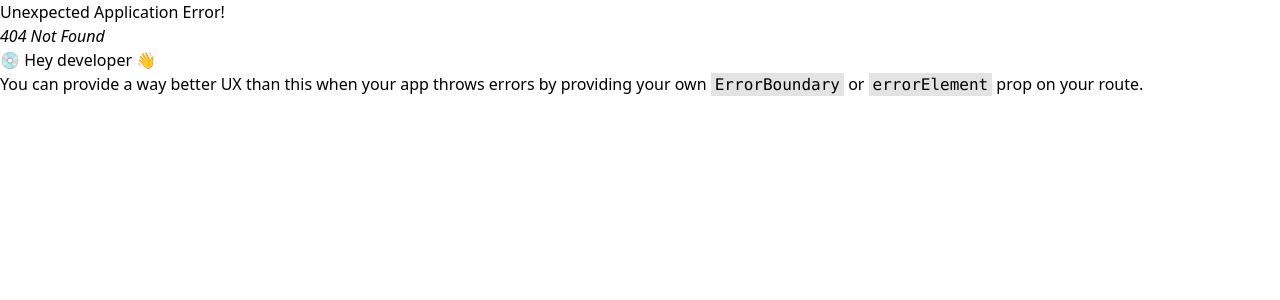
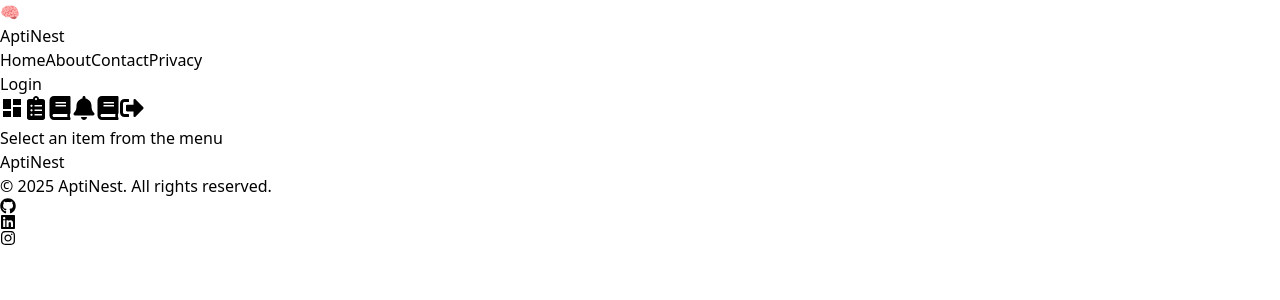
Before and after one commit to Stack-Sculptor-Shanu/ExamPortal, a React (Vite) app in the folder Frontend/: page /studentDashboard in a window 1280 px wide. Before the commit this address had no page. Shown: the top 300 px of the page. Built offline with nearby package versions, Linux system fonts and the light colour scheme.

Commit message:
adminpage

```diff
--- a/Frontend/src/Admin/Dashboard/AdminDashboard.jsx
+++ b/Frontend/src/Admin/Dashboard/AdminDashboard.jsx
@@ -1,8 +1,9 @@
 import React, { useState } from "react";
-import { FaUser, FaRegFileAlt } from "react-icons/fa";
+import { FaUser, FaRegFileAlt, FaSignOutAlt } from "react-icons/fa";
 import { MdDashboard } from "react-icons/md";
+import { NavLink } from "react-router-dom";
 
-function AdminDashboard() {
+const AdminDashboard = () => {
   const [selectedMenu, setSelectedMenu] = useState(null);
   const [selectedContent, setSelectedContent] = useState(null);
 
@@ -12,6 +13,7 @@ function AdminDashboard() {
 
   const handleContentClick = (content) => {
     setSelectedContent((prevContent) => (prevContent === content ? null : content));
+    setSelectedMenu(null); // Collapse middle bar on selection
   };
 
   const menuItems = [
@@ -33,6 +35,10 @@ function AdminDashboard() {
             {item.icon}
           </button>
         ))}
+        {/* Logout Button */}
+        <button className="p-2 mt-auto mb-4 text-red-500 hover:text-red-700">
+          <NavLink to="/login"><FaSignOutAlt size={24} /></NavLink>
+        </button>
       </aside>
 
       {/* Content Bar */}
@@ -65,4 +71,4 @@ function AdminDashboard() {
   );
 }
 
-export { AdminDashboard };
+export default AdminDashboard
--- /dev/null
+++ b/Frontend/src/Student/Dashboard/StudentDashboard.jsx
@@ -0,0 +1,82 @@
+import React, { useState } from "react";
+import { FaUserGraduate, FaBook, FaSignOutAlt, FaBell, FaClipboardList } from "react-icons/fa";
+import { MdDashboard } from "react-icons/md";
+import { NavLink } from "react-router-dom";
+
+const StudentDashboard = () => {
+    const [selectedMenu, setSelectedMenu] = useState(null);
+    const [selectedContent, setSelectedContent] = useState(null);
+
+    const handleMenuClick = (menuId) => {
+      setSelectedMenu((prevMenu) => (prevMenu === menuId ? null : menuId));
+      setSelectedContent(null); // Reset content when changing menu
+    };
+
+    const handleContentClick = (content) => {
+      setSelectedContent(content);
+      setSelectedMenu(null); // Hide middle bar when an item is clicked
+    };
+
+    const menuItems = [
+      { id: "dashboard", icon: <MdDashboard size={24} />, label: "Dashboard" },
+      { id: "results", icon: <FaClipboardList size={24} />, label: "View Results" },
+      { id: "exams", icon: <FaBook size={24} />, label: "Live Exams" },
+      { id: "notifications", icon: <FaBell size={24} />, label: "Notifications" },
+      { id: "study", icon: <FaBook size={24} />, label: "Study Materials" },
+    ];
+
+    const contentOptions = {
+      results: ["Global Results", "Branch-Wise Results"],
+      exams: ["Start New Exam", "View Ongoing Exams", "View Scheduled Exams"],
+      notifications: ["All Notifications"],
+      study: ["MERN", "Testing", "Java", "Python"],
+    };
+
+    return (
+      <div className="flex h-screen">
+        {/* Sidebar */}
+        <aside className="w-16 bg-blue-900 text-white flex flex-col items-center py-4 space-y-6">
+          {menuItems.map((item) => (
+            <button
+              key={item.id}
+              className={`p-2 rounded-md transition ${selectedMenu === item.id ? "bg-blue-700" : ""}`}
+              onClick={() => handleMenuClick(item.id)}
+            >
+              {item.icon}
+            </button>
+          ))}
+          {/* Logout Button */}
+          <button className="p-2 mt-auto mb-4 text-red-500 hover:text-red-700"><NavLink to="/login"><FaSignOutAlt size={24} /></NavLink></button>
+        </aside>
+
+        {/* Content Bar (Hidden when an item is clicked) */}
+        {selectedMenu && !selectedContent && contentOptions[selectedMenu] && (
+          <div className="w-64 bg-gray-100 p-4">
+            <h2 className="text-lg font-semibold mb-4">{selectedMenu}</h2>
+            <ul className="space-y-2">
+              {contentOptions[selectedMenu].map((item, index) => (
+                <li
+                  key={index}
+                  className="p-2 bg-white shadow rounded cursor-pointer hover:bg-gray-200"
+                  onClick={() => handleContentClick(`${selectedMenu} - ${item}`)}
+                >
+                  {item}
+                </li>
+              ))}
+            </ul>
+          </div>
+        )}
+
+        {/* Output Section */}
+        <div className="flex-1 p-4">
+          {selectedContent ? (
+            <h2 className="text-xl font-bold">{selectedContent}</h2>
+          ) : (
+            <h2 className="text-gray-400">Select an item from the menu</h2>
+          )}
+        </div>
+      </div>
+    );
+}
+
+export default StudentDashboard;
```
Also changed, not shown: Frontend/src/App.jsx (+6 -1 lines).
